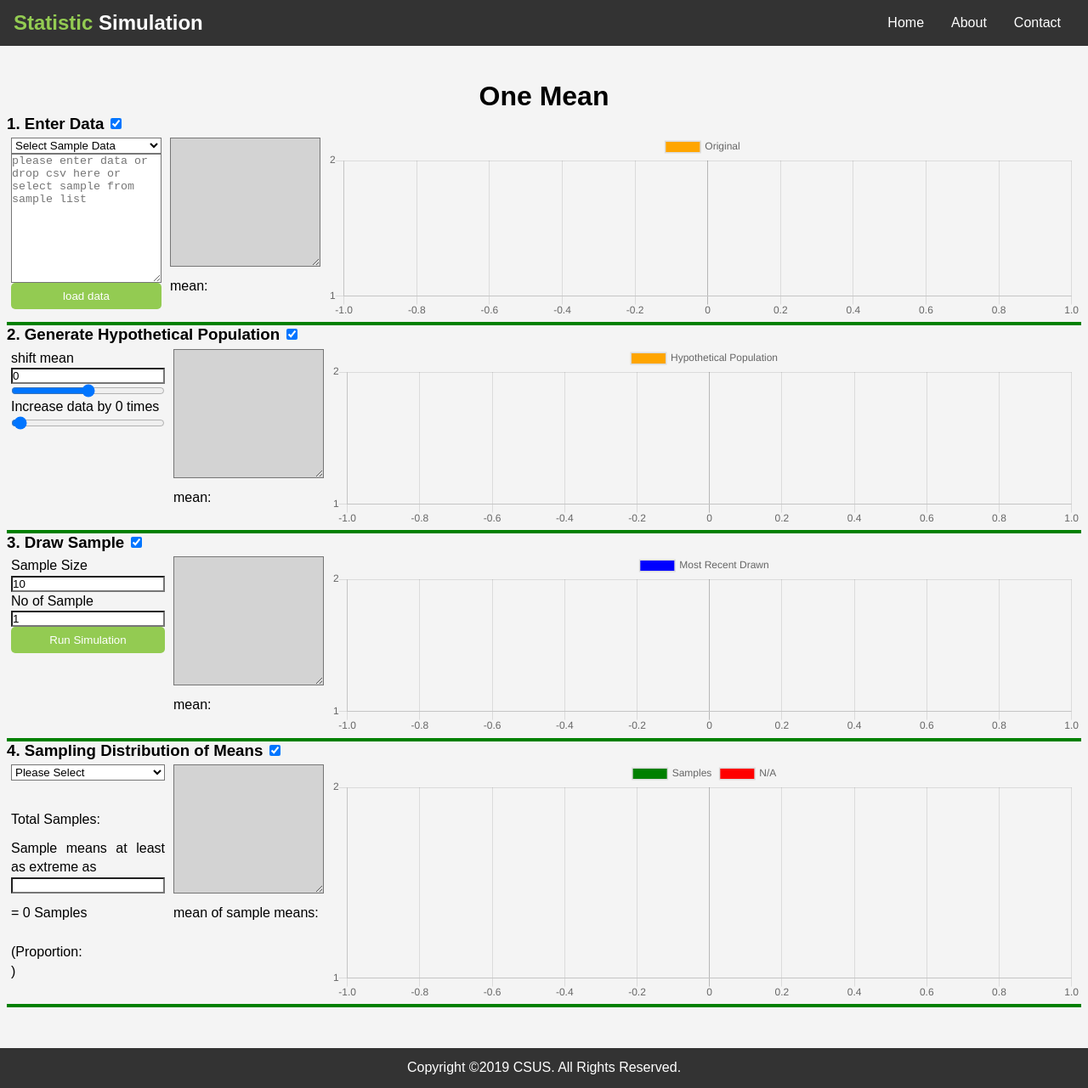
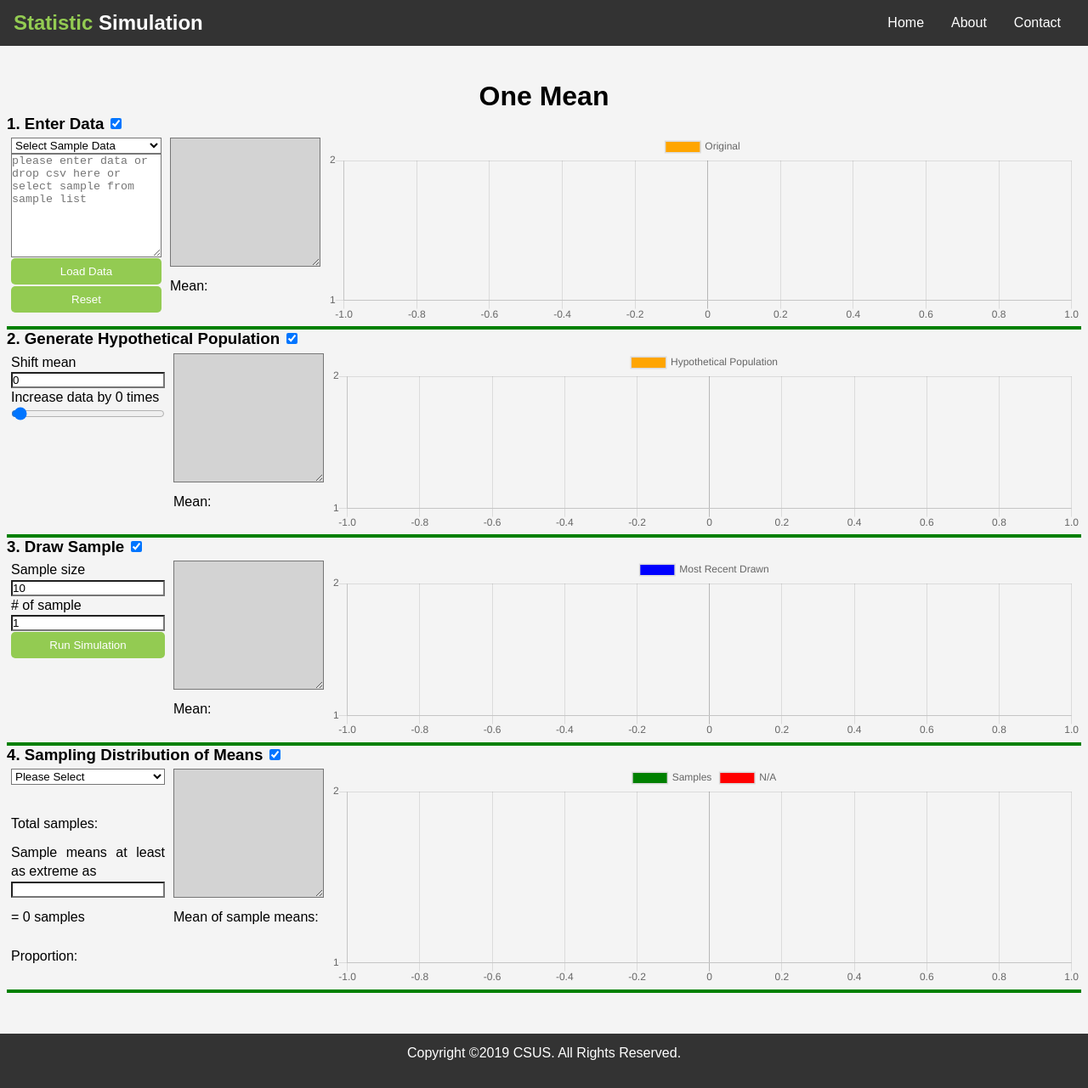
Before and after one commit to csus190teamtbd/SeniorProject, a Jekyll site: the page built from src/oneMean/index.html, in a window 1280 px wide and 1281 px high. Shown: the whole window at 85% size. Built offline with Jekyll 4.4.1, drawn with Linux system fonts in a browser that asks for light colours.

Commit message:
client request 2019/04/15

```diff
--- a/src/oneMean/index.html
+++ b/src/oneMean/index.html
@@ -11,12 +11,13 @@ title: One Means
     <div class="data-form">
       <select id="sample-data">
       </select>
-      <textarea rows="10" id="csv-input" placeholder="please enter data or drop csv here or select sample from sample list"></textarea>
-      <button class="btn" id="load-data-btn">load data</button>
+      <textarea rows="8" id="csv-input" placeholder="please enter data or drop csv here or select sample from sample list"></textarea>
+      <button class="btn" id="load-data-btn">Load Data</button>
+      <button class="btn" id="reset-btn">Reset</button>
     </div>
     <div class="data-form">
       <textarea rows="10" id="original-data-display" readonly></textarea>
-      <p>mean:<span id ="original-mean"></span></p>
+      <p>Mean: <span id ="original-mean"></span></p>
     </div>
     <div class="chart-wrap"><canvas id="original-data-chart"></canvas></div>
   </div>
@@ -25,16 +26,15 @@ title: One Means
   <h3>2. Generate Hypothetical Population<input type="checkbox" class='toggle-box' checked="checked"></h3>
   <div class="chart-input-form">
     <div class="data-form">
-      <label for="shiftMeanInput"> shift mean</label>
+      <label for="shiftMeanInput"> Shift mean</label>
       <input type="number" step="0.1" id="shiftMeanInput" value="0"/>
-      <input type="range" min="-10" max="10" step="0.1" id="shiftMeanSlider"/>
       <label for="mul-factor">Increase data by <span id="mul-factor-display">0</span
           > times</label>
       <input type="range" min="0" max="50" step="1" id="mul-factor" value="1"/>
     </div>
     <div class="data-form">
       <textarea rows="10" readonly id="population-data-display"></textarea>
-      <p>mean:<span id ="population-mean"></span></p>
+      <p>Mean: <span id ="population-mean"></span></p>
     </div>
     <div class="chart-wrap"><canvas id="population-data-chart"></canvas></div>
   </div>
@@ -43,15 +43,15 @@ title: One Means
   <h3>3. Draw Sample<input type="checkbox" class='toggle-box' checked="checked"></h3>
   <div class="chart-input-form">
     <div class="data-form">
-      <label for="sample-size"> Sample Size</label>
+      <label for="sample-size"> Sample size</label>
       <input type="number" min="1" step="1" id="sample-size" value="10"/>
-      <label for="no-of-sample"> No of Sample</label>
+      <label for="no-of-sample"> # of sample</label>
       <input type="number" min="1" step="1" id="no-of-sample" value="1"/>
       <button class="btn" id="run-sim-btn">Run Simulation</button>
     </div>
     <div class="data-form">
       <textarea rows="10" readonly id="most-recent-sample-display"></textarea>
-      <p>mean:<span id ="sample-mean"></span></p>
+      <p>Mean: <span id ="sample-mean"></span></p>
     </div>
     <div class="chart-wrap"><canvas id="sample-data-chart"></canvas></div>
   </div>
@@ -67,15 +67,15 @@ title: One Means
         <option value="TwoTail">Two Tail</option>
       </select>
       <br>
-      <p>Total Samples:<span id="total-samples"></span></p>
+      <p>Total samples:<span id="total-samples"></span></p>
       <label for="tailValue"> Sample means at least as extreme as</label>
       <input type="number" id="tailValue"/>
-      <p>= <span id="total-selected-samples">0</span> Samples</p>
-      <p>(Proportion:<br><span id="proportion"></span>)</p>
+      <p>= <span id="total-selected-samples">0</span> samples</p>
+      <p>Proportion:<br><span id="proportion"></span></p>
     </div>
     <div class="data-form">
       <textarea rows="10" readonly id="samples-mean-display"></textarea>
-      <p>mean of sample means:<span id ="samples-mean"></span></p>
+      <p>Mean of sample means: <br><span id ="samples-mean"></span></p>
     </div>
     <div class="chart-wrap"><canvas id="statistic-data-chart"></canvas></div>
   </div>
--- a/src/oneMean/oneMean.js
+++ b/src/oneMean/oneMean.js
@@ -26,7 +26,6 @@ export class OneMean {
     this.ele = {
       csvTextArea: OneMeanDiv.querySelector("#csv-input"),
       loadDataBtn: OneMeanDiv.querySelector("#load-data-btn"),
-      shiftMeanSlider: OneMeanDiv.querySelector("#shiftMeanSlider"),
       shiftMeanInput: OneMeanDiv.querySelector("#shiftMeanInput"),
       originalDataDisplay: OneMeanDiv.querySelector("#original-data-display"),
       populationDataDisplay: OneMeanDiv.querySelector(
@@ -54,7 +53,8 @@ export class OneMean {
       proportionDisplay: OneMeanDiv.querySelector("#proportion"),
       oneMeanDiv: OneMeanDiv,
       runSimErrorMsg: OneMeanDiv.querySelector("#run-sim-error-msg"),
-      sampleDataDropDown: OneMeanDiv.querySelector("#sample-data")
+      sampleDataDropDown: OneMeanDiv.querySelector("#sample-data"),
+      resetBtn: OneMeanDiv.querySelector("#reset-btn")
     };
 
     this.datasets = [
@@ -108,6 +108,7 @@ export class OneMean {
       this.sampleListListener();
       this.shiftMeanListener();
       this.mulFactorListener();
+      this.resetBtnListener();
 
       this.ele.runSimBtn.addEventListener("click", e => {
         const newSampleSize = Number(this.ele.sampleSizeInput.value);
@@ -177,6 +178,25 @@ export class OneMean {
     this.updateData(this.dataName.sampleMeans);
   }
 
+  resetBtnListener() {
+    this.ele.resetBtn.addEventListener("click", e => {
+      console.log("reset");
+      this.clearResult();
+      this.ele.csvTextArea.value = "";
+      this.originalData = [];
+      this.updateData(this.dataName.orginalData);
+      this.shiftMean = 0;
+      this.mulFactor = 0;
+      this.clearResult();
+      this.updatedPopulationData(
+        this.originalData,
+        this.shiftMean,
+        this.mulFactor
+      );
+      e.preventDefault();
+    });
+  }
+
   sampleListListener() {
     this.ele.sampleDataDropDown.addEventListener("change", () => {
       const sampleName = this.ele.sampleDataDropDown.value;
@@ -190,13 +210,6 @@ export class OneMean {
 
   shiftMeanListener() {
     this.ele.shiftMeanInput.addEventListener("input", e => {
-      this.updatedPopulationData(
-        this.originalData,
-        Number(e.target.value) || 0,
-        this.mulFactor
-      );
-    });
-    this.ele.shiftMeanSlider.addEventListener("change", e => {
       this.updatedPopulationData(
         this.originalData,
         Number(e.target.value) || 0,
@@ -221,7 +234,6 @@ export class OneMean {
 
   updatedPopulationData(orginalData, shift, mulFactor) {
     this.shiftMean = shift;
-    this.ele.shiftMeanSlider.value = shift;
     this.ele.shiftMeanInput.value = shift;
     this.mulFactor = mulFactor;
     this.populationData = [];
@@ -229,7 +241,7 @@ export class OneMean {
       this.populationData = this.populationData.concat(
         orginalData.map(x => ({
           id: x.id + i * orginalData.length,
-          value: x.value + shift
+          value: MathUtil.roundToPlaces(x.value + shift, 4)
         }))
       );
     }
@@ -238,7 +250,6 @@ export class OneMean {
 
   clearResult() {
     this.ele.shiftMeanInput.value = this.shiftMean;
-    this.ele.shiftMeanSlider.value = this.shiftMean;
     this.ele.mulFactorSlider.value = this.mulFactor;
     this.ele.mulFactorDisplay.innerText = this.mulFactor;
     this.mostRecentDraw = [];
--- a/src/oneMean/oneMean.scss
+++ b/src/oneMean/oneMean.scss
@@ -35,4 +35,8 @@
       display: inline-block;
     }
   }
+  .btn {
+    margin-top: 1px;
+    margin-bottom: 1px;
+  }
 }
```
